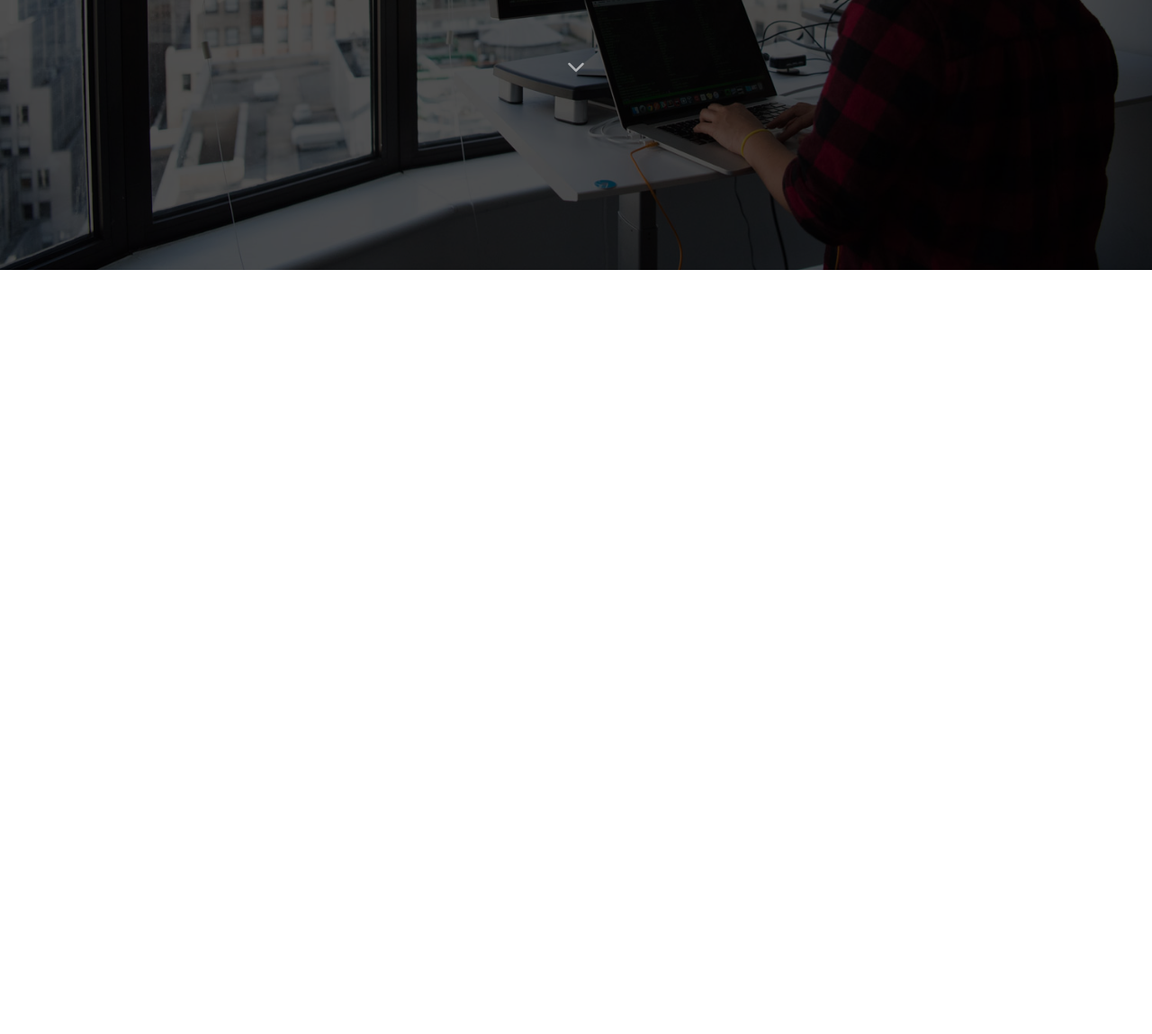
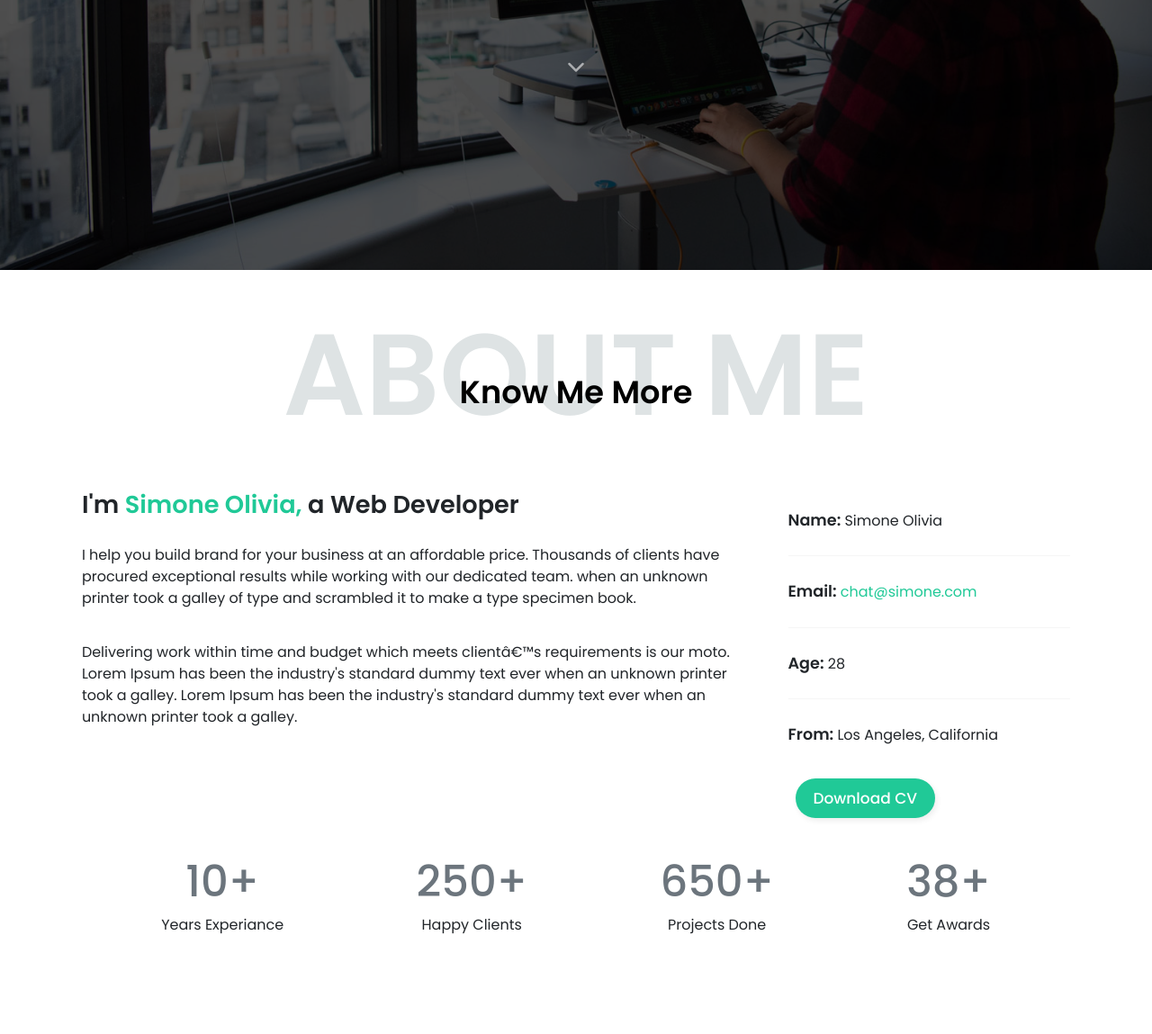
Before and after one commit to Radwa-Hesham/MyFirstRepo, a plain HTML site: page index.html in a window 1280 px wide. Shown: the part 500-1649 px from the top of the page at 90% size. Before the commit the page ends 800 px from the top, so only its background shows below. Drawn offline with Linux system fonts and the light colour scheme.

Commit message:
second section

```diff
--- a/css/style.css
+++ b/css/style.css
@@ -139,6 +139,7 @@
     position: relative;
 }
 
+
 @keyframes fadeInDown {
     0% {
       top: -25px;
@@ -149,3 +150,146 @@
       opacity: 1;
     }
   }
+
+
+  .sec2 {
+    width: 100%;
+    height: 105%;
+    background-color: #fff;
+}
+
+.about-me {
+    position: relative;
+    margin-top: 40px;
+}
+
+.about-me h2 {
+    font-size: 8em;
+    text-align: center;
+    color: #dee3e4;
+    font-weight: 600;
+
+}
+
+.about-me-p {
+    width: 100%;
+    height: 192px;
+    position: absolute;
+    text-align: center;
+    top: 0;
+    left: 0;
+    margin: auto;
+    display: flex;
+    align-items: center;
+    justify-content: center;
+    font-size: 2.2em;
+    font-weight: 600;
+    color: #000;
+}
+
+.sec2-content {
+    width: 90%;
+    height: 50%;
+    margin: 4% auto;
+    display: flex;
+    justify-content: space-evenly;
+    flex-wrap: wrap;
+
+}
+
+
+.con-prag {
+    width: 63%;
+    height: 100%;
+}
+
+.con-prag h4 {
+    font-size: 1.7em;
+    font-weight: 600;
+}
+
+.con-prag h4 span {
+    color: #20c997;
+}
+
+.con-prag p {
+    padding-top: 20px;
+}
+
+.con-list {
+    width: 30%;
+    padding: 10px 0px;
+}
+
+.con-list ul {
+    list-style: none;
+}
+
+.con-list ul li {
+    font-size: 1em;
+    padding: 10px 0px;
+
+}
+
+.con-list ul li a {
+    text-decoration: none;
+    color: #20c997;
+}
+
+.con-list ul li span {
+    font-size: 1.1em;
+    font-weight: 600;
+
+}
+
+hr {
+    border: 1px solid #dddddd;
+    width: 100%;
+    border-left: none;
+    border-bottom: none;
+    border-right: none;
+
+}
+
+.con-list button {
+    width: 45%;
+    height: 13%;
+    margin-top: 10px;
+    border: 1px solid transparent;
+    background-color: #20c997;
+    border-radius: 40px;
+    margin-left: 40px;
+    font-size: 17px;
+    font-weight: 500;
+    color: #fff;
+    box-shadow: 2px 3px 6px rgb(237, 237, 237);
+    transition: .5s;
+}
+
+.con-list button a {
+    text-decoration: none;
+    color: #fff;
+
+}
+
+.con-list button:hover {
+    background-color: #14a87c;
+    box-shadow: 2px 3px 10px rgba(105, 104, 104, 0.516);
+}
+
+.numbers {
+
+    width: 80%;
+    margin: auto;
+    display: flex;
+    flex-direction: row;
+    justify-content: space-between;
+    text-align: center;
+    margin-bottom: 90px;
+}
+
+.numb h3 {
+    font-size: 3em;
+    font-weight: 500;
+    color: #6c757d;
+}
--- a/index.html
+++ b/index.html
@@ -61,6 +61,62 @@
           </div>
 
 
+          <div class="sec2">
+            <div class="about-me">
+              <h2>ABOUT ME</h2>
+              <p class="about-me-p">Know Me More</p>
+            </div>
+            <div class="sec2-content">
+              <div class="con-prag">
+                <h4>I'm <span>Simone Olivia,</span> a Web Developer</h4>
+                <p>
+                  I help you build brand for your business at an affordable price.
+                  Thousands of clients have procured exceptional results while working
+                  with our dedicated team. when an unknown printer took a galley of
+                  type and scrambled it to make a type specimen book.
+                </p>
+                <p>
+                  Delivering work within time and budget which meets clientâ€™s
+                  requirements is our moto. Lorem Ipsum has been the industry's
+                  standard dummy text ever when an unknown printer took a galley.
+                  Lorem Ipsum has been the industry's standard dummy text ever when an
+                  unknown printer took a galley.
+                </p>
+              </div>
+              <div class="con-list">
+                <ul>
+                  <li><span> Name: </span> Simone Olivia</li>
+                  <hr />
+                  <li><span>Email: </span> <a href="">chat@simone.com</a></li>
+                  <hr />
+                  <li><span> Age: </span> 28</li>
+                  <hr />
+                  <li><span>From: </span>Los Angeles, California</li>
+                </ul>
+                <button><a href="">Download CV</a></button>
+              </div>
+
+              <div class="numbers mt-5">
+                <div class="numb">
+                  <h3>10+</h3>
+                  <p>Years Experiance</p>
+                </div>
+                <div class="numb">
+                  <h3>250+</h3>
+                  <p>Happy Clients</p>
+                </div>
+                <div class="numb">
+                  <h3>650+</h3>
+                  <p>Projects Done</p>
+                </div>
+                <div class="numb">
+                  <h3>38+</h3>
+                  <p>Get Awards</p>
+                </div>
+              </div>
+            </div>
+          </div>
+
         <script src="js/main.js"></script>
     </body>
 </html>
```
